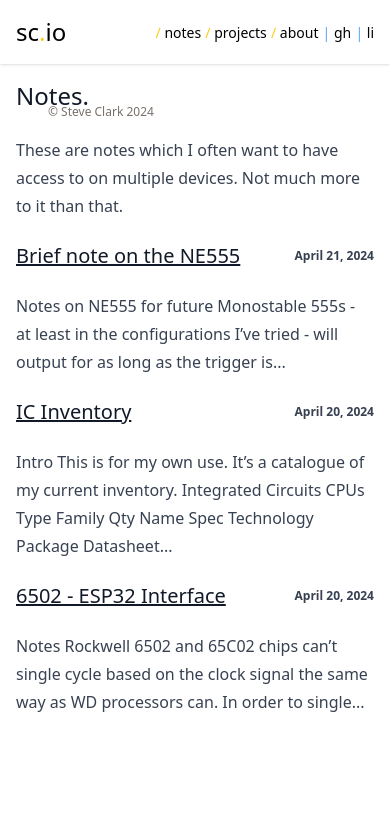
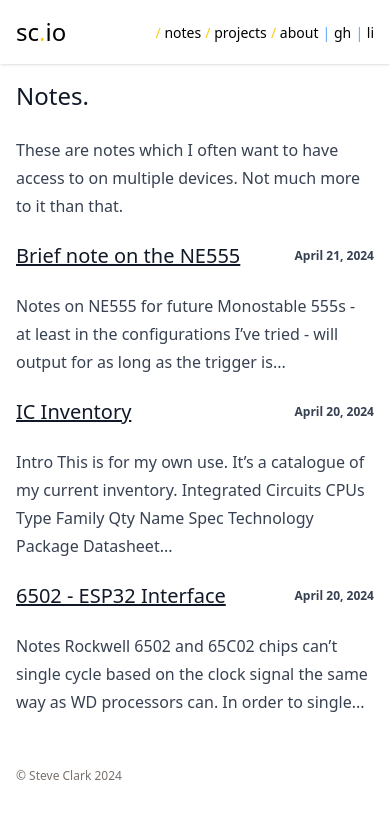
Before and after one commit to stevenclark92/site, a website: page notes.html in a window 390 px wide. Drawn offline with Linux system fonts and the light colour scheme; a script that the page names is missing.

Commit message:
actually fixed it properly

```diff
--- a/feed.xml
+++ b/feed.xml
@@ -1,4 +1,4 @@
-<?xml version="1.0" encoding="utf-8"?><feed xmlns="http://www.w3.org/2005/Atom" ><generator uri="https://jekyllrb.com/" version="3.9.5">Jekyll</generator><link href="https://steveclark.io/feed.xml" rel="self" type="application/atom+xml" /><link href="https://steveclark.io/" rel="alternate" type="text/html" /><updated>2024-04-23T17:25:58+01:00</updated><id>https://steveclark.io/feed.xml</id><title type="html">steveclark.io</title><subtitle>tbd</subtitle><entry><title type="html">Brief note on the NE555</title><link href="https://steveclark.io/electronics/2024/04/21/555.html" rel="alternate" type="text/html" title="Brief note on the NE555" /><published>2024-04-21T13:00:00+01:00</published><updated>2024-04-21T13:00:00+01:00</updated><id>https://steveclark.io/electronics/2024/04/21/555</id><content type="html" xml:base="https://steveclark.io/electronics/2024/04/21/555.html"><![CDATA[<h2 id="notes-on-ne555-for-future">Notes on NE555 for future</h2>
+<?xml version="1.0" encoding="utf-8"?><feed xmlns="http://www.w3.org/2005/Atom" ><generator uri="https://jekyllrb.com/" version="3.9.5">Jekyll</generator><link href="https://steveclark.io/feed.xml" rel="self" type="application/atom+xml" /><link href="https://steveclark.io/" rel="alternate" type="text/html" /><updated>2024-04-23T17:32:09+01:00</updated><id>https://steveclark.io/feed.xml</id><title type="html">steveclark.io</title><subtitle>tbd</subtitle><entry><title type="html">Brief note on the NE555</title><link href="https://steveclark.io/electronics/2024/04/21/555.html" rel="alternate" type="text/html" title="Brief note on the NE555" /><published>2024-04-21T13:00:00+01:00</published><updated>2024-04-21T13:00:00+01:00</updated><id>https://steveclark.io/electronics/2024/04/21/555</id><content type="html" xml:base="https://steveclark.io/electronics/2024/04/21/555.html"><![CDATA[<h2 id="notes-on-ne555-for-future">Notes on NE555 for future</h2>
 
 <p>Monostable 555s - at least in the configurations I’ve tried - will output for as long as the trigger is pulled low, even if the length of the delay based on R1 and C1 is shorter than the trigger duration. In practice, a one-shot timer configured to have a 0.01 millisecond pulse will not provide a 0.01 millisecond high output signal consistently from a button, as any deviation in the duration of the button press (over this time, at least) will be reflected in the output signal.</p>
 
--- a/notes.html
+++ b/notes.html
@@ -38,9 +38,6 @@
     <p><span class="text-blue-400">| </span><a href="https://www.linkedin.com/in/stevenjc/">li</a><p>
   </nav>
 </header>
-
-<p class="text-xs bg-inherit rounded-md text-stone-500 mt-8 fixed pb-10 left-10 p-2">© Steve Clark 2024</p>
-
     <main class="shrink">
       <div class="content prose prose-headings:font-light prose-a:font-light dark:prose-invert mx-auto p-8 max-lg:p-4 lg:my-10">
         <h2 id="notes">Notes.</h2>
@@ -110,6 +107,9 @@
 
     </div>
     </main>
+    <footer>
+    <p class="lg:fixed text-xs bg-inherit rounded-md text-stone-500 left-10 bottom-10 max-md:p-4">© Steve Clark 2024</p>
+  </footer>
     <!-- JS -->
     <script src="https://cdnjs.cloudflare.com/ajax/libs/anchor-js/4.1.0/anchor.min.js" integrity="sha256-lZaRhKri35AyJSypXXs4o6OPFTbTmUoltBbDCbdzegg=" crossorigin="anonymous"></script>
     <script>anchors.add();</script>
```
Also changed, not shown: 404.html (+3 -3 lines), electronics/2024/04/20/6502.html (+3 -3 lines), electronics/2024/04/20/icInventory.html (+3 -3 lines), electronics/2024/04/21/555.html (+3 -3 lines), index.html (+3 -3 lines), markdown.html (+3 -3 lines), projects.html (+3 -3 lines), assets/css/style.css.
